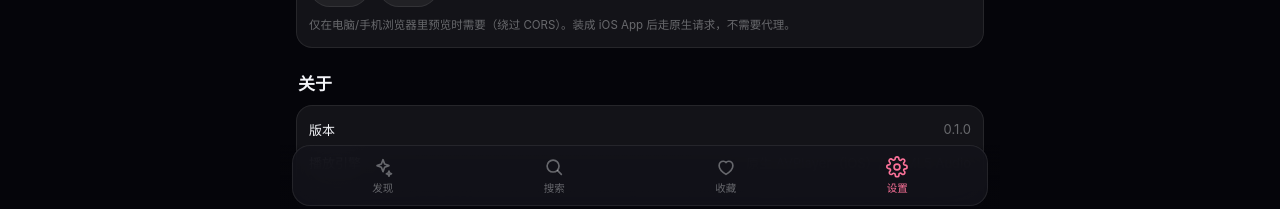
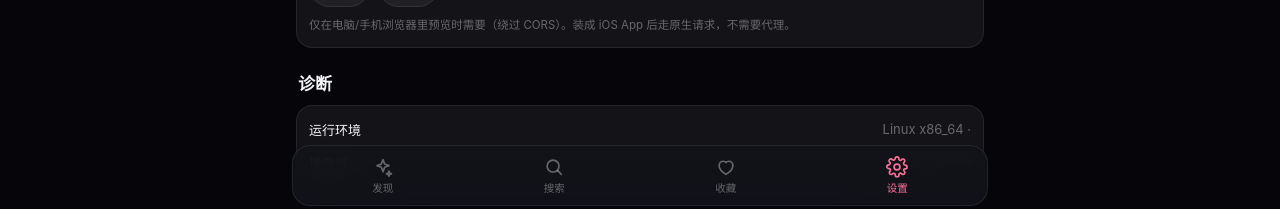
Before and after one commit to guanxialian/qingyin, a React (Vite) app: page / in a window 1280 px wide. Both pictures are taken after a click on the button "去导入音源". Shown: the part 588-797 px from the top of the page. Built offline with nearby package versions, Linux system fonts and the light colour scheme; what @capacitor/core would draw is missing.

Commit message:
feat: 诊断面板 + 播放失败处理 + 灵动岛修复

```diff
--- a/src/ui/Settings.tsx
+++ b/src/ui/Settings.tsx
@@ -1,4 +1,4 @@
-import { useState } from 'react';
+import { useEffect, useState } from 'react';
 import {
   addPluginFromCode,
   addPluginFromUrl,
@@ -10,6 +10,9 @@ import {
   useStore,
 } from '../core/store';
 import { QUALITY_LABEL, type Quality } from '../core/types';
+import { engine } from '../core/engine';
+import { getLogLines } from '../core/debug';
+import { liveStatus, liveSupported } from '../core/live';
 import { IconLink, IconPlus, IconTrash } from './icons';
 
 const SAMPLE_PLUGIN =
@@ -27,6 +30,22 @@ export function Settings() {
   const [showPaste, setShowPaste] = useState(false);
   const [err, setErr] = useState<string | null>(null);
   const [proxyDraft, setProxyDraft] = useState(proxy);
+  const [liveText, setLiveText] = useState(liveSupported() ? '检查中…' : '无原生插件');
+  const [refresh, setRefresh] = useState(0);
+  const logs = getLogLines();
+  const envText = `${/iPhone|iPad/.test(navigator.userAgent) ? 'iOS' : navigator.platform || 'Web'} · ${(navigator.userAgent.match(/OS (\d+[_\d]+)/)?.[1] ?? '').replace(/_/g, '.')}`;
+
+  useEffect(() => {
+    if (!liveSupported()) {
+      setLiveText('无原生插件（网页版）');
+      return;
+    }
+    let alive = true;
+    void liveStatus().then((t) => alive && setLiveText(t));
+    return () => {
+      alive = false;
+    };
+  }, [refresh]);
 
   async function importFromUrl(target: string) {
     setBusy(true);
@@ -209,6 +228,48 @@ export function Settings() {
       </section>
 
       <section className="section">
+        <div className="section-title">诊断</div>
+        <div className="settings-card">
+          <div className="about-row">
+            <span>运行环境</span>
+            <span className="muted">{envText}</span>
+          </div>
+          <div className="about-row">
+            <span>播放器</span>
+            <span className="muted">{engine.usesNativePlayer ? 'AVPlayer（原生）' : 'HTML5 Audio'}</span>
+          </div>
+          <div className="about-row">
+            <span>灵动岛 / 实时活动</span>
+            <span className="muted">{liveText}</span>
+          </div>
+          {logs.length ? (
+            <pre className="diag-log">{logs.join('\n')}</pre>
+          ) : (
+            <div className="settings-hint">还没有日志。播放一首歌后再回来看看。</div>
+          )}
+          <div className="settings-actions">
+            <button
+              className="ghost-btn"
+              disabled={!logs.length}
+              onClick={async () => {
+                try {
+                  await navigator.clipboard.writeText([`env: ${envText}`, `live: ${liveText}`, ...logs].join('\n'));
+                  toast('诊断信息已复制');
+                } catch {
+                  toast('复制失败');
+                }
+              }}
+            >
+              复制诊断信息
+            </button>
+            <button className="ghost-btn" onClick={() => setRefresh((v) => v + 1)}>
+              刷新
+            </button>
+          </div>
+        </div>
+      </section>
+
+      <section className="section">
         <div className="section-title">关于</div>
         <div className="settings-card">
           <div className="about-row">
```
